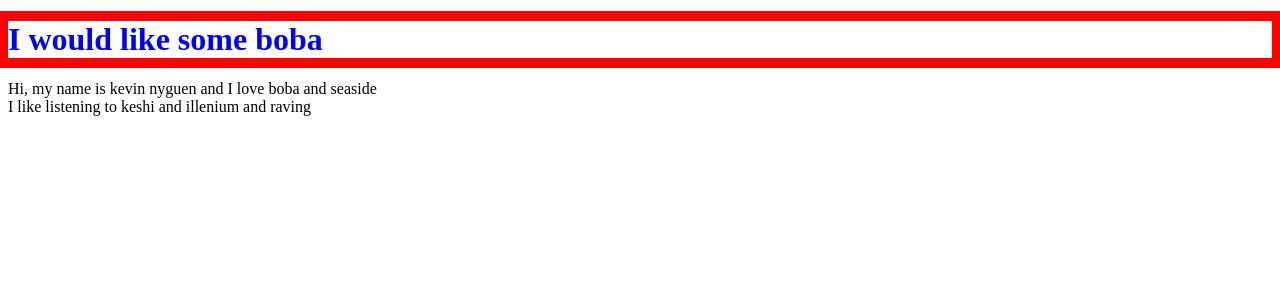
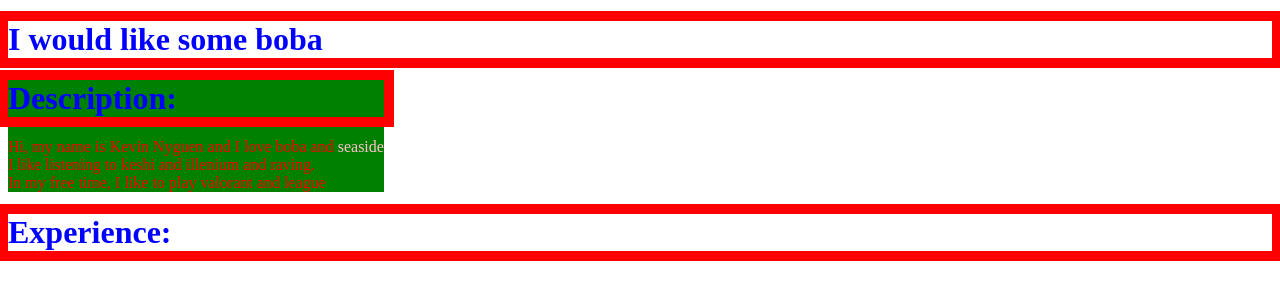
Before and after one commit to tanxchan/boba, a plain HTML site: page index.html in a window 1280 px wide. Drawn offline with Linux system fonts and the light colour scheme.

Commit message:
updatedhaha

```diff
--- a/index.html
+++ b/index.html
@@ -6,9 +6,18 @@
     </head>
     <body>
         <h1 class="heading" id="top">I would like some boba</h1>
-        <div>
-            <p>Hi, my name is kevin nyguen and I love boba and seaside<br>
-                I like listening to keshi and illenium and raving</p>
+        <div class="desc">
+            <h1>Description:</h1>
+            <p>Hi, my name is Kevin Nyguen and I love boba and <a class="link" href="https://www.ggcommercial.com/portfolio/retail-properties/edgewater-village-center/">seaside</a><br>
+                I like listening to keshi and illenium and raving.<br>In my free time, I like to play valorant and league</p>
+        </div>
+        <div class="exp">
+            <h1>Experience:</h1>
+            <div class="card">
+                <p>
+
+                </p>
+            </div>
         </div>
     </body>
 </html>
--- a/styles.css
+++ b/styles.css
@@ -2,3 +2,20 @@ h1{
     color:blue;
     box-shadow: 0px 0px 0px 10px red;
 }
+.desc{
+    display:block;
+    background-color:green;
+    height:fit-content;
+    width:fit-content;
+}
+.desc p{
+    color:red;
+}
+.link{
+    color:pink;
+    text-decoration: none;
+    transition-timing-function: ease-in;
+}
+.link:hover{
+    color:brown;
+}
```
